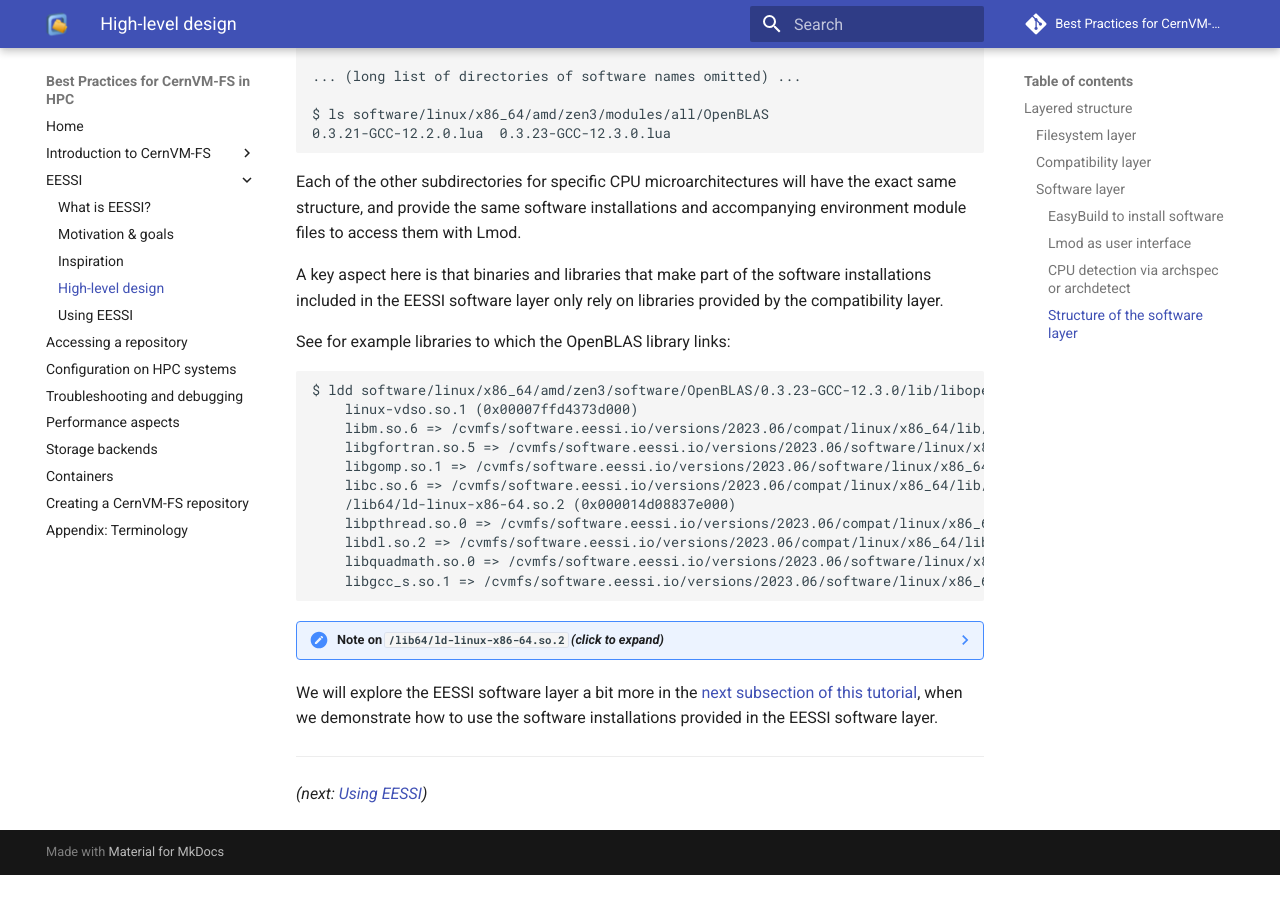
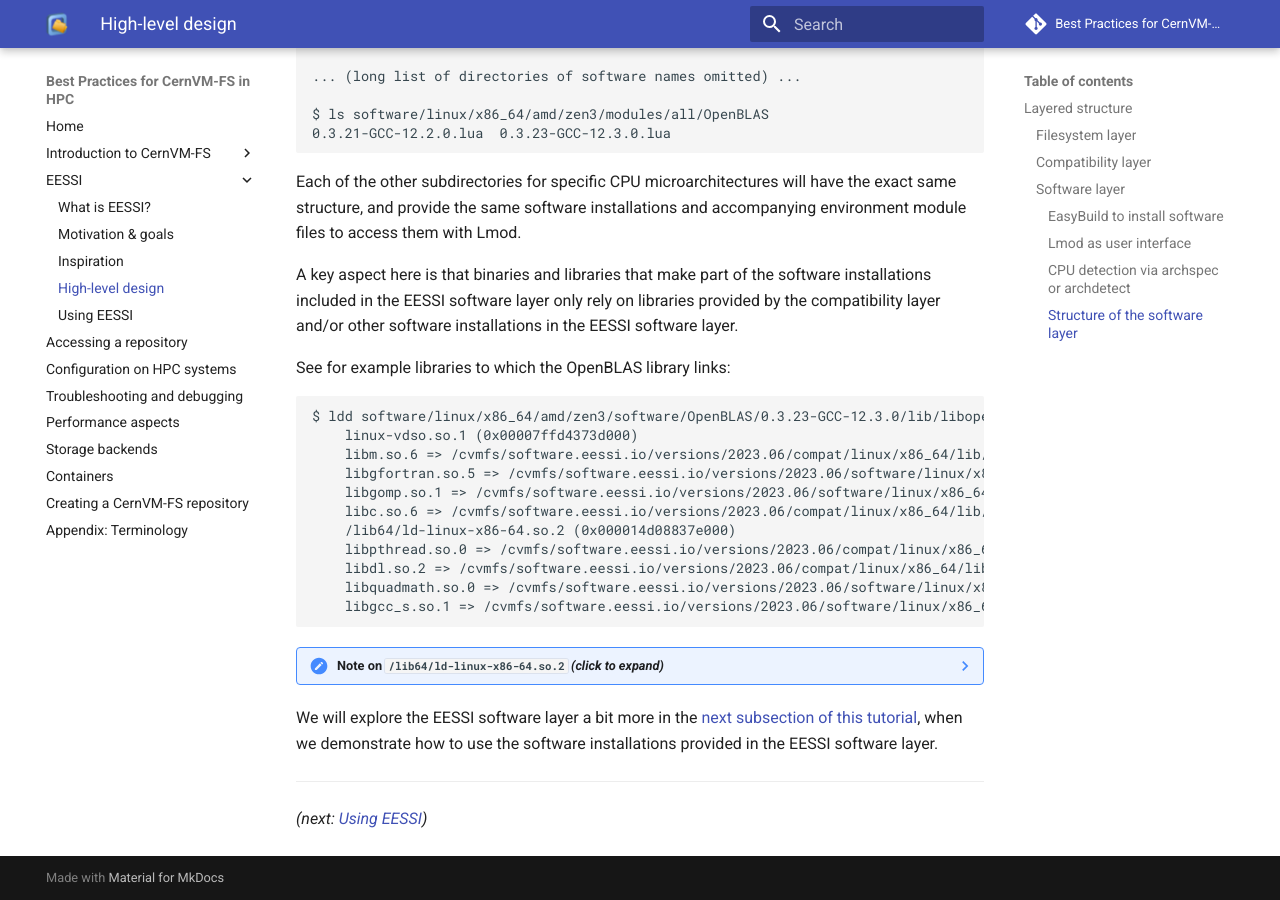
Before and after one commit to multixscale/cvmfs-tutorial-hpc-best-practices, an MkDocs documentation site: the page built from docs/eessi/high-level-design.md, in a window 1280 px wide and 900 px high, scrolled down 4277 px. Built offline with MkDocs 1.6.1 and Material for MkDocs 9.7.7, drawn with Linux system fonts in a browser that asks for light colours; comment, search, counter and statistics services are not loaded; before the commit the page ends 5152 px from its top, so only the background shows below that.

Commit message:
clarify where deps come from for software layer
Co-authored-by: Thomas Röblitz <trz42@users.noreply.github.com>

```diff
--- a/docs/eessi/high-level-design.md
+++ b/docs/eessi/high-level-design.md
@@ -203,7 +203,8 @@
 and provide the same software installations and accompanying environment module files to access them with Lmod.
 
 A key aspect here is that binaries and libraries that make part of the software installations
-included in the EESSI software layer only rely on libraries provided by the compatibility layer.
+included in the EESSI software layer only rely on libraries provided by the compatibility layer and/or
+other software installations in the EESSI software layer.
 
 See for example libraries to which the OpenBLAS library links:
 
```
